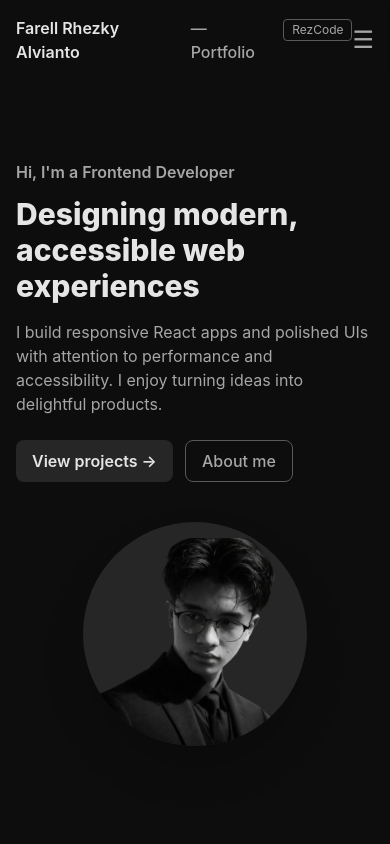
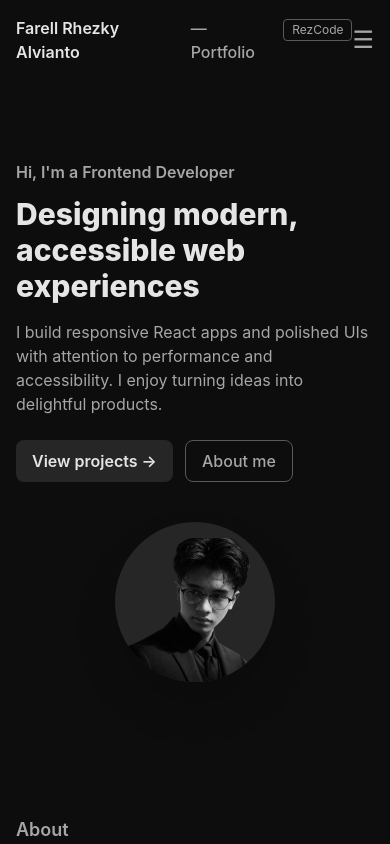
Before and after one commit to ReAww/rell_webPorto, a React (Vite) app: page / in a window 390 px wide. Shown: the top 844 px of the page. Built offline with nearby package versions, Linux system fonts and the light colour scheme.

Commit message:
fix(layout): prevent horizontal scroll, responsive profile, wrap app in flex layout for footer and responsive polish

```diff
--- a/src/App.css
+++ b/src/App.css
@@ -26,7 +26,7 @@
 @layer components {
   .profile-wrapper {
     position: relative;
-    @apply inline-block rounded-full overflow-hidden bg-shadow-grey w-56 h-56 p-2 shadow-2xl;
+    @apply inline-block rounded-full overflow-hidden bg-shadow-grey w-40 h-40 md:w-56 md:h-56 p-2 shadow-2xl;
     /* subtle smoothing for transforms */
     @apply transition-transform duration-500 ease-[cubic-bezier(.2,.8,.2,1)];
   }
--- a/src/App.jsx
+++ b/src/App.jsx
@@ -11,15 +11,17 @@ import Footer from './components/Footer'
 
 export default function App() {
   return (
-    <>
+    <div className="min-h-screen flex flex-col bg-deep-charcoal text-soft-ivory">
       <Header />
+      <main className="flex-1">
         <Hero />
         <About />
         <Projects />
         <CaseStudies />
         <Testimonials />
         <ContactForm />
+      </main>
       <Footer />
-    </>
+    </div>
   )
 }
--- a/src/index.css
+++ b/src/index.css
@@ -12,7 +12,8 @@
     --accent: var(--soft-ivory);
   }
   html,body,#root{height:100%}
-  body{@apply bg-deep-charcoal text-soft-ivory; margin:0; font-family:Inter,ui-sans-serif,system-ui,-apple-system,'Segoe UI',Roboto,'Helvetica Neue',Arial}
+  html, body { box-sizing: border-box; }
+  body{@apply bg-deep-charcoal text-soft-ivory; margin:0; font-family:Inter,ui-sans-serif,system-ui,-apple-system,'Segoe UI',Roboto,'Helvetica Neue',Arial; min-height:100vh; display:flex; flex-direction:column; overflow-x:hidden}
   a{@apply font-medium text-silver-mist}
   a:hover{@apply text-soft-ivory}
 }
```
Lines whose indentation alone changed are shown as unchanged.
